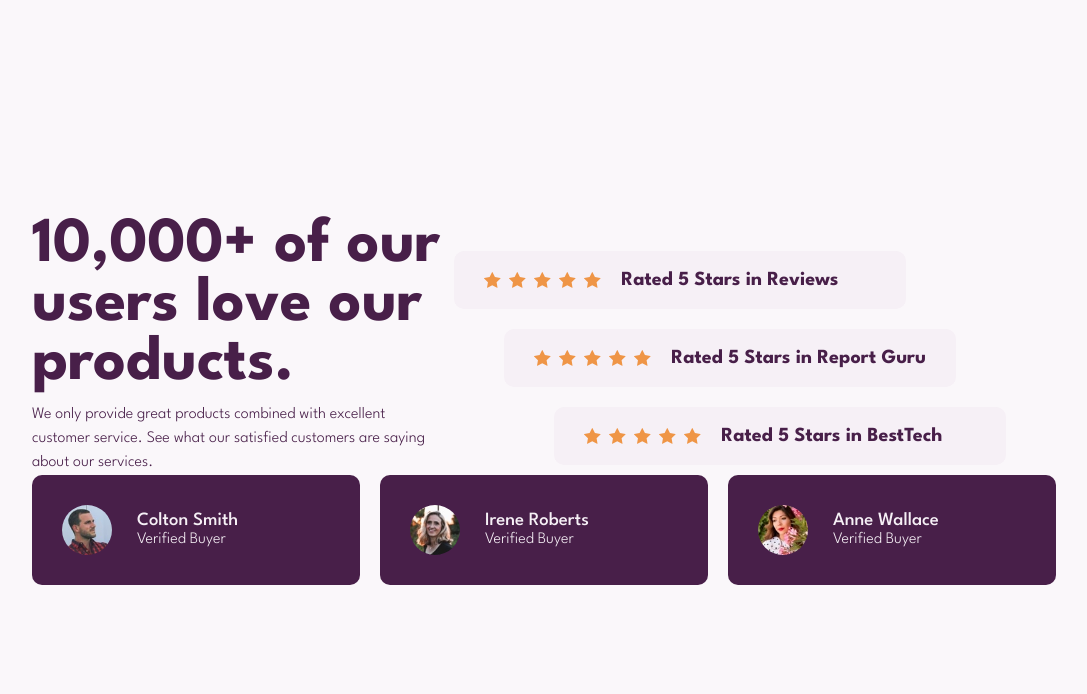
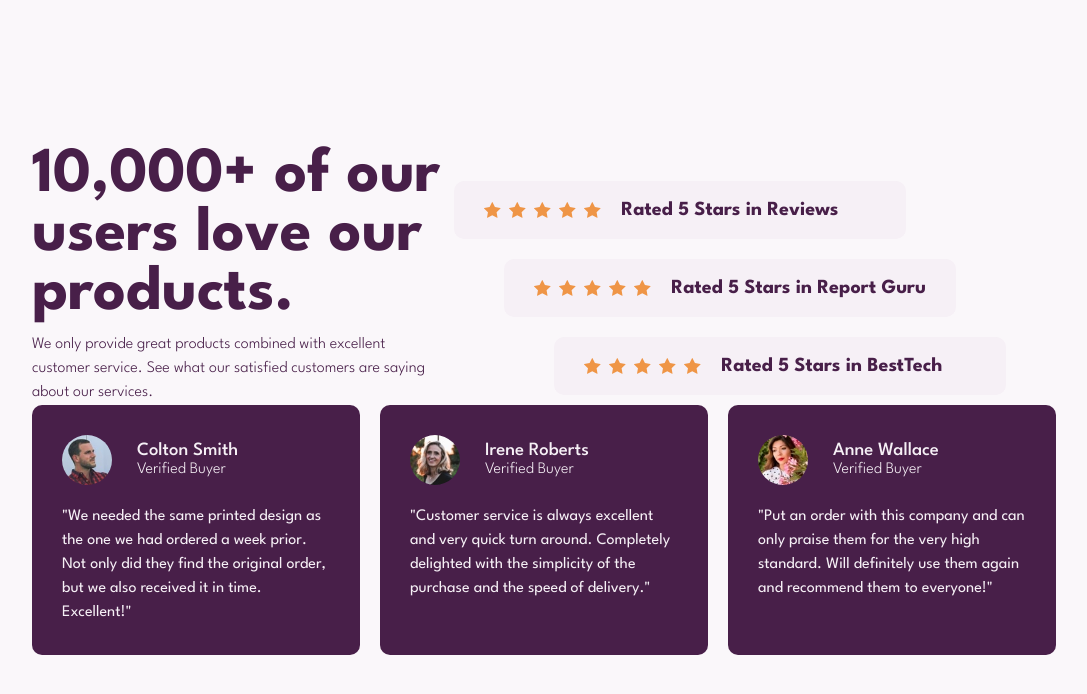
Before and after one commit to sparklaunch/Social-Proof-Section, a Next.js app: page / in a window 1280 px wide. Shown: the top 694 px of the page, without its empty margins (96-1183 px from the left). Built offline with nearby package versions, Linux system fonts and the light colour scheme.

Commit message:
리뷰 컴포넌트의 내용 표시 추가 및 스타일 개선

```diff
--- a/src/shared/ui/Review.module.css
+++ b/src/shared/ui/Review.module.css
@@ -2,6 +2,9 @@
 	background-color: var(--color-text);
 	padding: 30px;
 	border-radius: 10px;
+	display: flex;
+	flex-direction: column;
+	gap: 20px;
 }
 
 .avatar {
@@ -29,3 +32,16 @@
 	color: var(--color-card);
 	font-weight: 300;
 }
+
+.content {
+	color: var(--color-card);
+	line-height: 1.5;
+}
+
+.content::before {
+	content: '"';
+}
+
+.content::after {
+	content: '"';
+}
--- a/src/shared/ui/Review.tsx
+++ b/src/shared/ui/Review.tsx
@@ -19,6 +19,7 @@ export default function Review({ testimonial }: { testimonial: Testimonial }) {
 					<p className={styles.status}>Verified Buyer</p>
 				</div>
 			</div>
+			<p className={styles.content}>{content}</p>
 		</div>
 	);
 }
```
